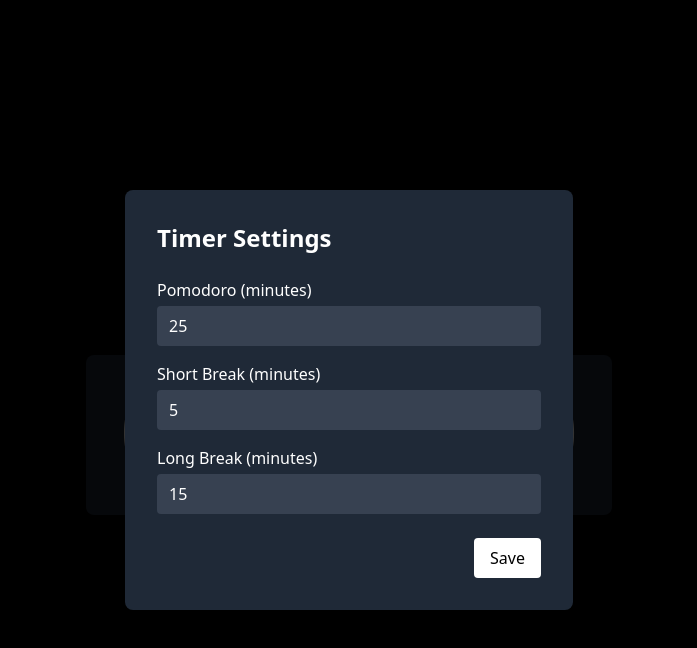
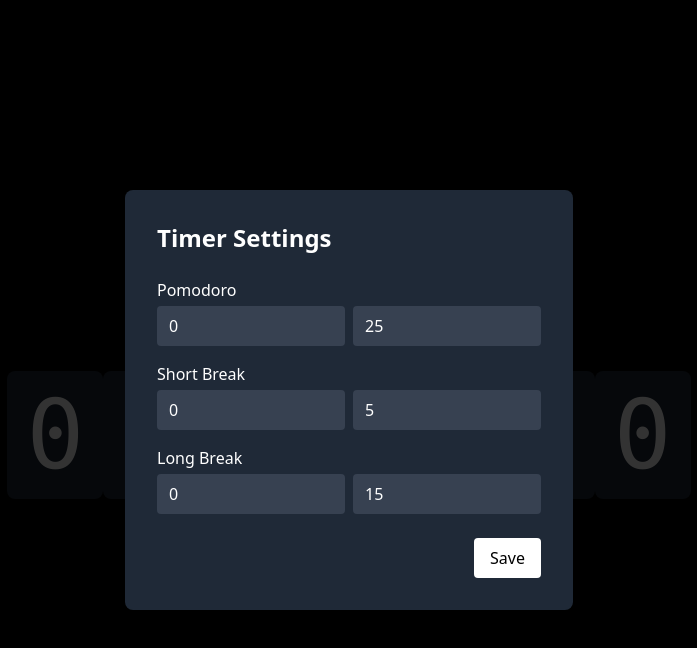
Before and after one commit to rk-vashista/Timer, a SvelteKit app: page / in a window 1280 px wide. Both pictures are taken after a click on the button 719 px from the left and 569 px from the top of the page. Shown: the top 648 px of the page, without its empty margins (291-988 px from the left). Built offline with nearby package versions, Linux system fonts and the light colour scheme.

Commit message:
Enhance timer functionality with improved FlipClock display and settings management

```diff
--- a/src/components/FlipClock.svelte
+++ b/src/components/FlipClock.svelte
@@ -1,11 +1,48 @@
 <script>
+  import { onMount, afterUpdate } from 'svelte';
+  import { flip } from 'svelte/animate';
+  import { cubicOut } from 'svelte/easing';
+
   export let time;
+
+  let hours, minutes, seconds;
+  let prevTime = {};
+
+  $: ({ hours, minutes, seconds } = time);
 
   function formatNumber(num) {
     return num.toString().padStart(2, '0');
   }
+
+  function getDigits(value) {
+    return formatNumber(value).split('');
+  }
+
+  onMount(() => {
+    prevTime = { ...time };
+  });
+
+  afterUpdate(() => {
+    prevTime = { ...time };
+  });
 </script>
 
-  <div class="text-8xl font-mono bg-gray-800 rounded-lg p-8 shadow-lg">
-    {formatNumber(time.hours)}:{formatNumber(time.minutes)}:{formatNumber(time.seconds)}
+<div class="flex gap-2 text-6xl md:text-8xl font-mono">
+  {#each ['hours', 'minutes', 'seconds'] as unit}
+    <div class="flex">
+      {#each getDigits(time[unit]) as digit, i (unit + i)}
+        <div
+          class="relative w-16 h-24 md:w-24 md:h-32 bg-gray-800 rounded-lg overflow-hidden"
+          animate:flip={{ duration: 300, easing: cubicOut }}
+        >
+          <div class="absolute inset-0 flex items-center justify-center">
+            {digit}
           </div>
+        </div>
+      {/each}
+    </div>
+    {#if unit !== 'seconds'}
+      <div class="flex items-center text-4xl px-2">:</div>
+    {/if}
+  {/each}
+</div>
--- a/src/components/SettingsModal.svelte
+++ b/src/components/SettingsModal.svelte
@@ -11,43 +11,35 @@
 </script>
 
 {#if showSettings}
-    <div class="fixed inset-0 bg-black/80 flex items-center justify-center">
+  <div class="fixed inset-0 bg-black/80 flex items-center justify-center p-4">
     <div class="bg-gray-800 p-8 rounded-lg w-full max-w-md">
       <h2 class="text-2xl font-bold mb-6">Timer Settings</h2>
       <div class="space-y-4">
+        {#each ['pomodoro', 'shortBreak', 'longBreak'] as mode}
           <div>
-            <label for="pomodoro" class="block mb-1">Pomodoro (minutes)</label>
+            <label for={mode} class="block mb-1 capitalize">{mode.replace(/([A-Z])/g, ' $1').trim()}</label>
+            <div class="flex gap-2">
               <input
                 type="number"
-              id="pomodoro"
-              bind:value={localSettings.pomodoro}
-              min="1"
-              max="60"
+                id={`${mode}-hours`}
+                bind:value={localSettings[mode].hours}
+                min="0"
+                max="23"
                 class="w-full bg-gray-700 text-white px-3 py-2 rounded"
+                placeholder="Hours"
+              />
+              <input
+                type="number"
+                id={`${mode}-minutes`}
+                bind:value={localSettings[mode].minutes}
+                min="0"
+                max="59"
+                class="w-full bg-gray-700 text-white px-3 py-2 rounded"
+                placeholder="Minutes"
               />
             </div>
-          <div>
-            <label for="shortBreak" class="block mb-1">Short Break (minutes)</label>
-            <input
-              type="number"
-              id="shortBreak"
-              bind:value={localSettings.shortBreak}
-              min="1"
-              max="30"
-              class="w-full bg-gray-700 text-white px-3 py-2 rounded"
-            />
           </div>
-          <div>
-            <label for="longBreak" class="block mb-1">Long Break (minutes)</label>
-            <input
-              type="number"
-              id="longBreak"
-              bind:value={localSettings.longBreak}
-              min="1"
-              max="60"
-              class="w-full bg-gray-700 text-white px-3 py-2 rounded"
-            />
-          </div>
+        {/each}
       </div>
       <div class="mt-6 flex justify-end">
         <button
--- a/src/components/Timer.svelte
+++ b/src/components/Timer.svelte
@@ -10,9 +10,9 @@
   let timerInterval;
   let mode = 'pomodoro';
   let settings = {
-      pomodoro: 25,
-      shortBreak: 5,
-      longBreak: 15
+    pomodoro: { hours: 0, minutes: 25 },
+    shortBreak: { hours: 0, minutes: 5 },
+    longBreak: { hours: 0, minutes: 15 }
   };
   let showSettings = false;
 
@@ -20,8 +20,8 @@
     mode = newMode;
     stopTimer();
     time = {
-        hours: 0,
-        minutes: settings[mode],
+      hours: settings[mode].hours,
+      minutes: settings[mode].minutes,
       seconds: 0
     };
   }
```
Lines whose indentation alone changed are shown as unchanged.
